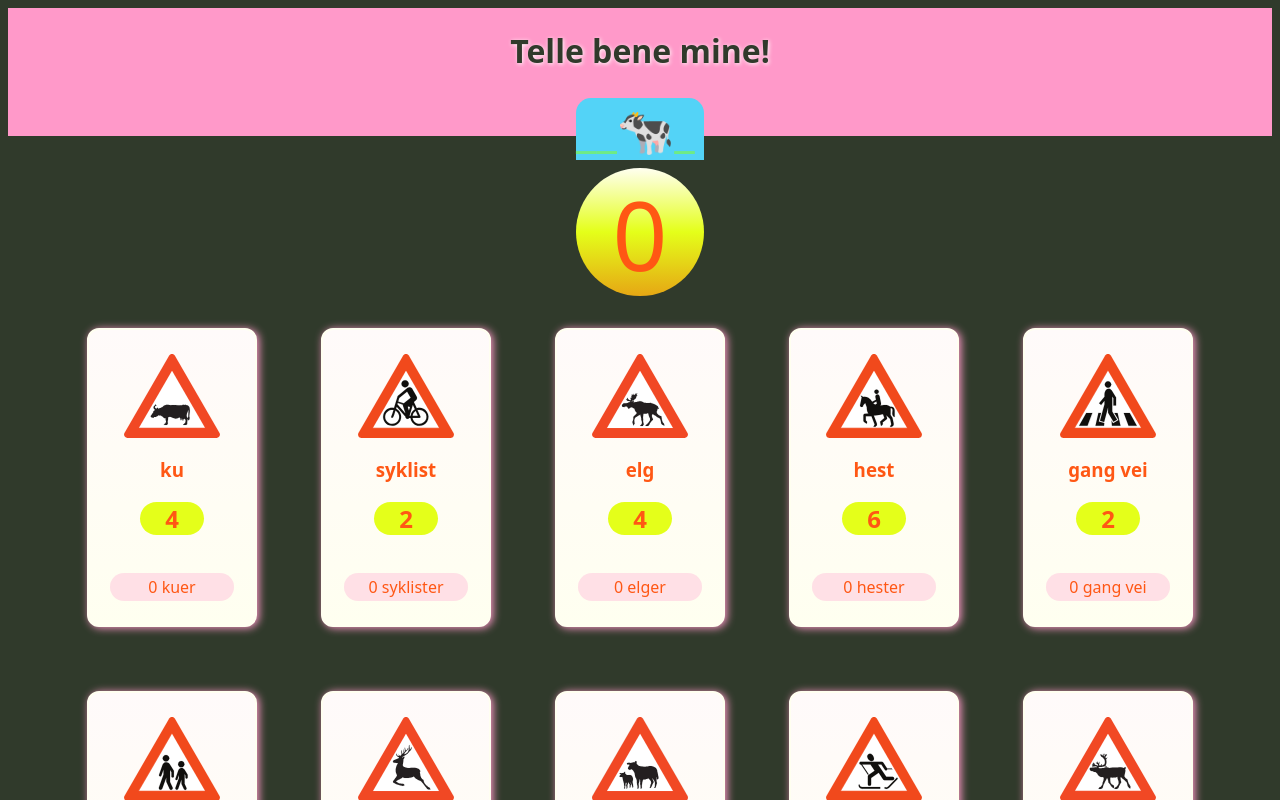
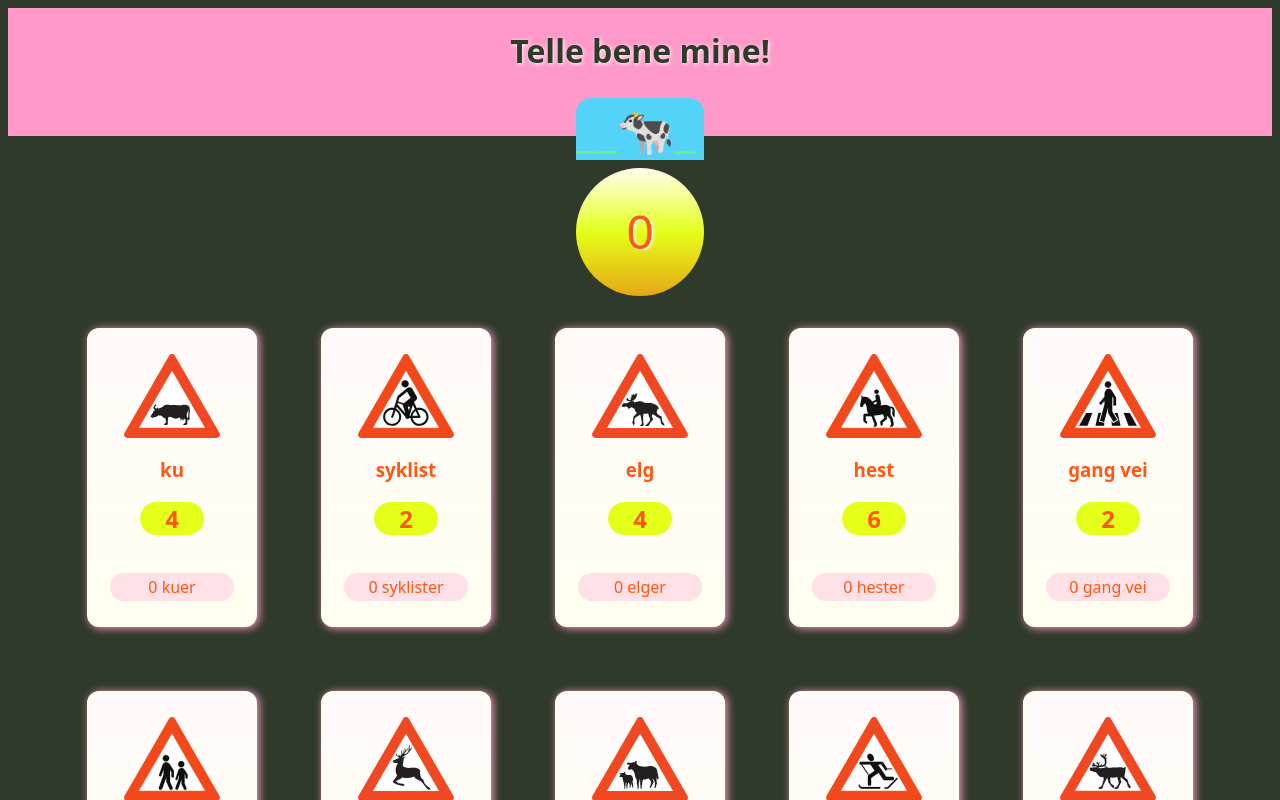
Before and after one commit to ctp-placebo/svelte-legs, a SvelteKit app: page / in a window 1280 px wide. Shown: the top 800 px of the page. Built offline with nearby package versions, Linux system fonts and the light colour scheme; some icons are missing.

Commit message:
Basic funk. Add and subtract.

```diff
--- a/src/components/SignItem.svelte
+++ b/src/components/SignItem.svelte
@@ -24,12 +24,22 @@
 
     export let increase = () => {
         counter += 1;
+        moreLegs();
     };
     export let decrease = () => {
         if (counter > 0) {
             counter -= 1;
+            lessLegs();
         }
      };
+    /**
+	* @type {() => void}
+	*/
+    export let lessLegs;
+    /**
+	* @type {() => void}
+	*/
+    export let moreLegs;
 </script>
 
 <div class="sign-item">
--- a/src/components/SignList.svelte
+++ b/src/components/SignList.svelte
@@ -7,16 +7,10 @@
 	export let signData = [...data];
 
 	const handleAddLegs = (/** @type {number} */ numberLegs) => {
-		totalCount.update(n => n + numberLegs);
-		console.log("handleAdd", totalCount);
+			totalCount.update(n => n + numberLegs);
 	};
 	const handleSubtractLegs = (/** @type {number} */ numberLegs) => {
-		totalCount.subscribe(value => {
-			if (value >= 0 ) {
-				totalCount.update(n => n - numberLegs);
-			}
-			console.log("decrease totalCount", totalCount);
-		});
+		totalCount.update(n => n - numberLegs);
 	};
 
 </script>
@@ -30,8 +24,8 @@
 				numberLegs={sign.numberLegs}
 				namePlural={sign.namePlural}
 				counter={0}
-				increase={() => handleAddLegs(sign.numberLegs)}
-				decrease={() => handleSubtractLegs(sign.numberLegs)}
+				lessLegs={() => handleSubtractLegs(sign.numberLegs)}
+				moreLegs={() => handleAddLegs(sign.numberLegs)}
 			/>
 		</Card>
 	{/each}
--- a/src/components/addSubtractSingleSign.svelte
+++ b/src/components/addSubtractSingleSign.svelte
@@ -9,7 +9,6 @@
 	 */
      export let onSubtract;
 </script>
-
 
 <div class="plus-minus-btns">
     <button class="more-or-less minus" on:click={onSubtract}>
@@ -36,6 +35,7 @@
     .plus i {
         font-size: 2.75rem;
         color: var(--light-green);
+        text-shadow: 0px 2px 1px green;
     }
     .minus i {
         font-size: 1.5rem;
--- a/src/routes/+page.svelte
+++ b/src/routes/+page.svelte
@@ -9,13 +9,13 @@
 	*/
 
     let totalCountVal;
+    // IDK
     totalCount.subscribe(value => {
-        console.log('value', value);
+        if (value === 0) {
+            totalCount.set(0);
+        }
         totalCountVal = value;
     });
-
-    console.log('jsondata: ', jsonData);
-
 
 // Collects together sign components:
 // signs imports < SignList imports < SignItem imports < plusMinusBtns
@@ -56,13 +56,16 @@
         height:8rem;
         background-image: linear-gradient(0.5turn, var(--ivory), var(--lemon-lime), var(--harvest-gold));
         border-radius: 50%;
-        text-align: center;
-        vertical-align: middle;
+        display: flex;
+        align-items: center;
+        justify-content: center;
+        flex-wrap: nowrap;
     }
     .total-legs > span {
-        font-size: 6rem;
-        font-family: 'Segoe UI', Tahoma, Geneva, Verdana, sans-serif;
+        font-size: 3rem;
         color: var(--giants-orange);
+        font-family: fantasy;
+        text-shadow: 2px 1px 3px aliceblue;
     }
     .signlist-wrapper {
         font-size: 1em;
--- a/src/routes/styles.css
+++ b/src/routes/styles.css
@@ -23,6 +23,7 @@
 --powder-blue-h-3: hsla(207, 56%, 77%, 0.3);
 --fluorescent-cyan-h-3: hsla(174, 96%, 67%, 0.3);
 --black-olive-h-3: hsla(100, 15%, 20%, 0.3);
+
 
 /* other one*/
 --electric-blue: #1be7ffff;
```
Lines whose indentation alone changed are shown as unchanged.
